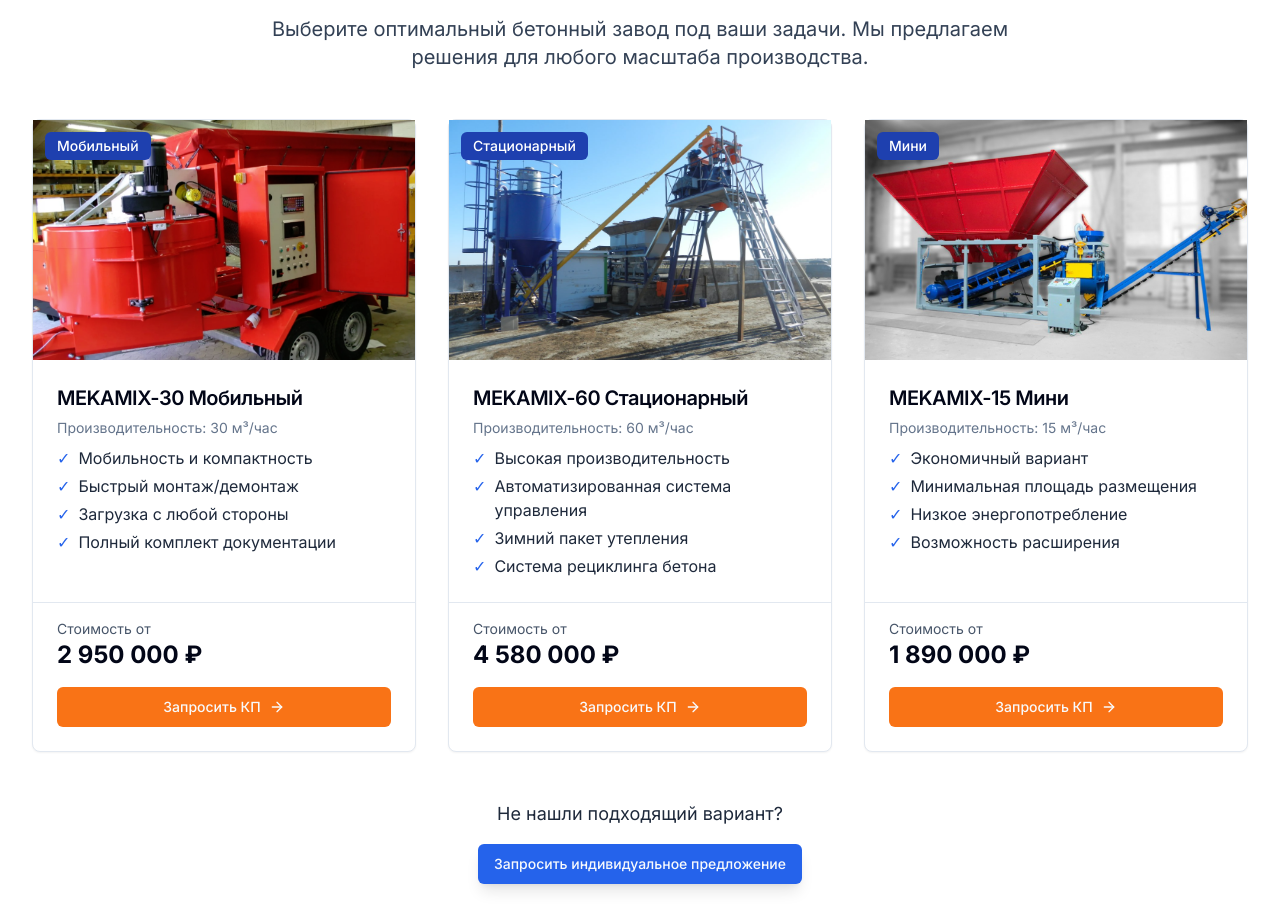
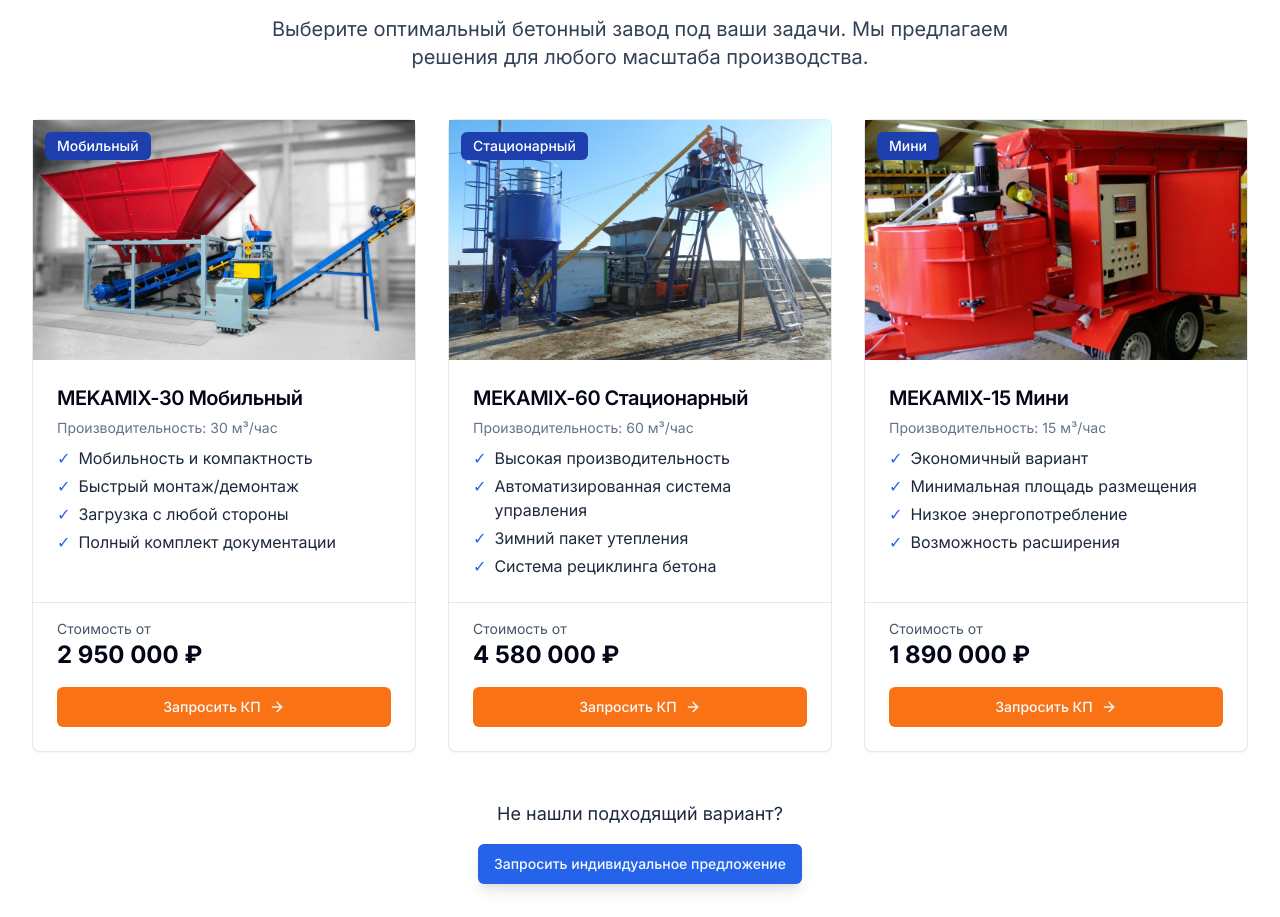
Before and after one commit to JohnCakeman/concrete-solutions-leadgen-97, a React (Vite) app: page / in a window 1280 px wide. Shown: the part 1777-2694 px from the top of the page. Built offline with nearby package versions, Linux system fonts and the light colour scheme.

Commit message:
Update catalog images
Use the first image for the "Мобильный" card and the second for "Мини".

```diff
--- a/src/components/Catalog.tsx
+++ b/src/components/Catalog.tsx
@@ -1,3 +1,4 @@
+
 import { useState } from "react";
 import CatalogItem, { PlantProps } from "./CatalogItem";
 import { Dialog, DialogContent, DialogFooter, DialogHeader, DialogTitle } from "@/components/ui/dialog";
@@ -51,7 +52,7 @@ const Catalog = () => {
       type: "Мобильный",
       productivity: "30 м³/час",
       price: "2 950 000",
-      image: "/lovable-uploads/3d9af570-b63c-44bd-80b5-bd54e43edd05.png",
+      image: "/lovable-uploads/5c8387e3-c900-46cf-b190-b3639b863875.png",
       features: [
         "Мобильность и компактность",
         "Быстрый монтаж/демонтаж",
@@ -79,7 +80,7 @@ const Catalog = () => {
       type: "Мини",
       productivity: "15 м³/час",
       price: "1 890 000",
-      image: "/lovable-uploads/5f2e9c83-c72c-4356-9d71-01488c6389dc.png",
+      image: "/lovable-uploads/0983df5a-dde8-4624-bb71-c04a4730caae.png",
       features: [
         "Экономичный вариант",
         "Минимальная площадь размещения",
```
Also changed, not shown: public/lovable-uploads/0983df5a-dde8-4624-bb71-c04a4730caae.png (added), public/lovable-uploads/5c8387e3-c900-46cf-b190-b3639b863875.png (added).
